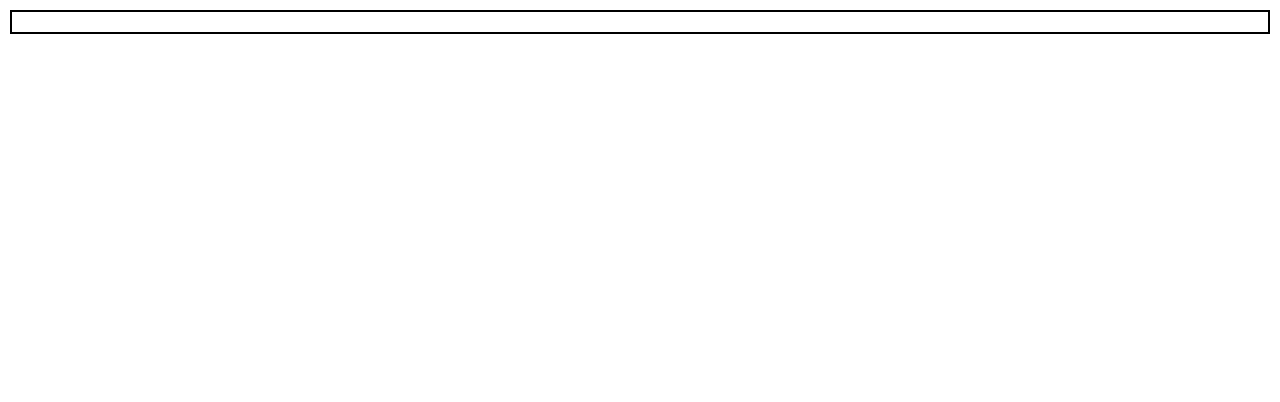
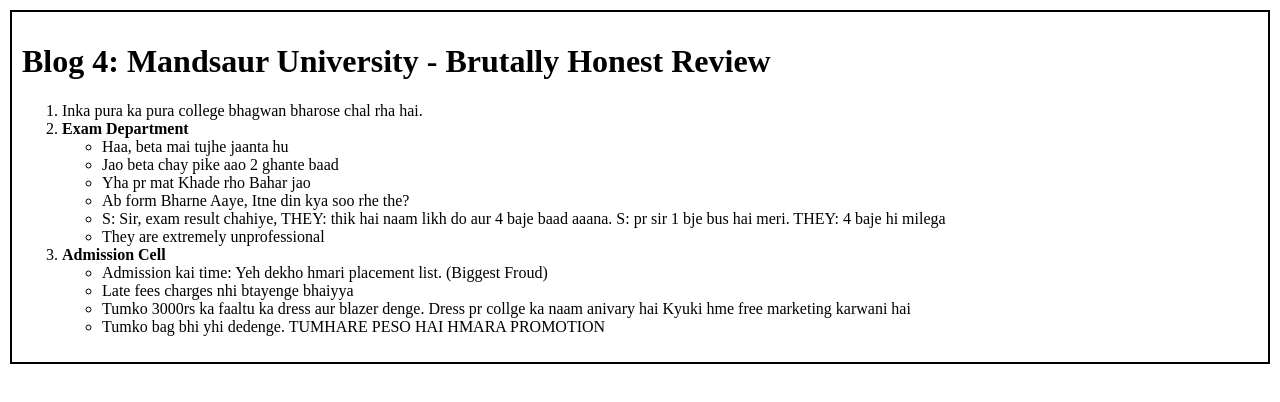
Before and after one commit to bharratgehlot/bharratgehlot, a React (Vite) app: page /blog-page_4 in a window 1280 px wide. Before the commit this address had no page. Shown: the top 402 px of the page. Built offline with nearby package versions, Linux system fonts and the light colour scheme.

Commit message:
Blog 4 update

```diff
--- a/src/App.jsx
+++ b/src/App.jsx
@@ -4,6 +4,7 @@ import HomePage from "./HomePage";
 import BlogPage_1 from "./BlogPage_1";
 import BlogPage_2 from "./BlogPage_2";
 import BlogPage_3 from "./BlogPage_3";
+import BlogPage_4 from "./BlogPage_4";
 
 function App() {
 
@@ -14,6 +15,7 @@ function App() {
         <Route path="/blog-page_1" element={<BlogPage_1 />} />
         <Route path="/blog-page_2" element={<BlogPage_2 />} />
         <Route path="/blog-page_3" element={<BlogPage_3 />} />
+        <Route path="/blog-page_4" element={<BlogPage_4 />} />
       </Routes>
     </>
   );
--- /dev/null
+++ b/src/BlogPage_4.jsx
@@ -0,0 +1,36 @@
+function BlogPage_4() {
+  return (
+    <div>
+      <h1>Blog 4: Mandsaur University - Brutally Honest Review </h1>
+      <ol>
+        <li>Inka pura ka pura college bhagwan bharose chal rha hai.</li>
+
+        <li>
+          <b>Exam Department</b>
+          <ul>
+            <li>Haa, beta mai tujhe jaanta hu</li>
+            <li>Jao beta chay pike aao 2 ghante baad</li>
+            <li>Yha pr mat Khade rho Bahar jao</li>
+            <li>Ab form Bharne Aaye, Itne din kya soo rhe the? </li>
+            <li>S: Sir, exam result chahiye, THEY: thik hai naam likh do aur 4 baje baad aaana. S: pr sir 1 bje bus hai meri. THEY: 4 baje hi milega </li>
+            <li>They are extremely unprofessional</li>
+          </ul>
+        </li>
+
+        <li>
+          <b>Admission Cell</b>
+          <ul>
+            <li>Admission kai time: Yeh dekho hmari placement list. (Biggest Froud) </li>
+            <li>Late fees charges nhi btayenge bhaiyya</li>
+            <li>Tumko 3000rs ka faaltu ka dress aur blazer denge. Dress pr collge ka naam anivary hai Kyuki hme free marketing karwani hai</li>
+            <li>Tumko bag bhi yhi dedenge. TUMHARE PESO HAI HMARA PROMOTION </li>
+          </ul>
+        </li>
+
+
+
+      </ol>
+    </div>
+  );
+}
+export default BlogPage_4;
--- a/src/Blogs.jsx
+++ b/src/Blogs.jsx
@@ -10,6 +10,8 @@ function Blogs(){
       <Link to="/blog-page_2">Read here</Link>
       <h2>Blog 3: Today I Dedustified my PC </h2>
       <Link to="/blog-page_3">Read here</Link>
+      <h2>Blog 4: Mandsaur University - Brutally Honest Review </h2>
+      <Link to="/blog-page_4">Read here</Link>
     </div>
   );
 }
--- /dev/null
+++ b/test.js
@@ -0,0 +1,5 @@
+const myName = "Rahul"
+const hisName = "Ghanshyam"
+console.log("Hello, " + myName + "!" );
+
+console.log(`Hello ${hisName}`)
```
Also changed, not shown: rules.txt, 3 other files (tests, documents, lock files or other folders).
